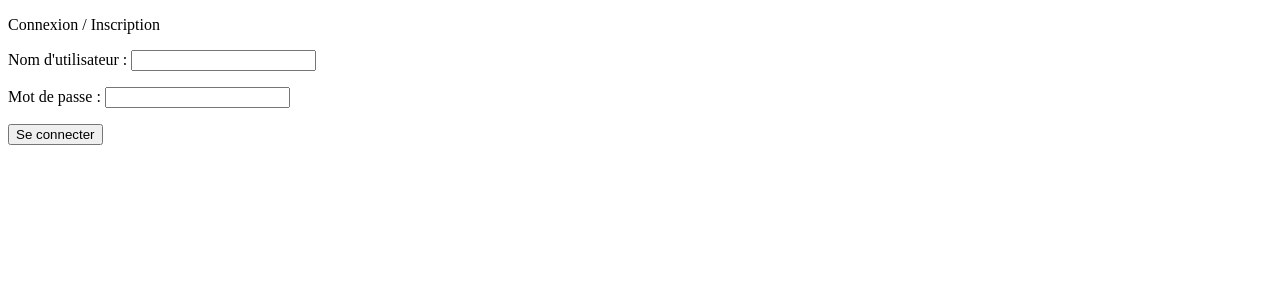
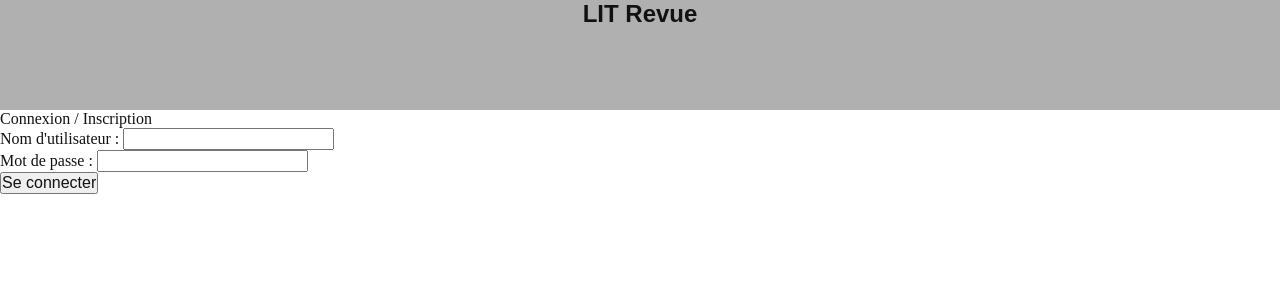
Before and after one commit to dim-gggl/LIT_Revue, a Django app: page / in a window 1280 px wide. Shown: the top 300 px of the page. Run offline with Django 5.2, Linux system fonts and the light colour scheme.

Commit message:
Ajustements sur la page de login

```diff
--- /dev/null
+++ b/authentication/static/authentication/style.css
@@ -0,0 +1,21 @@
+* {
+    margin: 0;
+    padding: 0;
+    font-size: 16px;
+    color: #111111;
+}
+
+.banner {
+    width: 100%;
+    text-align: center;
+    height: 110px;
+    background-color: rgb(176, 176, 176);
+}
+
+.banner h1 {
+    margin: auto 0;
+    text-align: center;
+    font-family: "Montserrat", sans-serif;
+    font-weight: bold;
+    font-size: 24px;
+}
--- a/authentication/views.py
+++ b/authentication/views.py
@@ -14,7 +14,7 @@ def login_page(request):
             )
             if user:
                 login(request, user)
-                message = f"Bonjour {username}, vous êtes bien connecté.e !"
+                message = f"Bonjour {user.username}, vous êtes bien connecté.e !"
             else:
                 message = "Identifiants invalides !"
     return render(
--- a/templates/base.html
+++ b/templates/base.html
@@ -1,12 +1,16 @@
+{% load static %}
 <!DOCTYPE html>
 <html lang='en'>
   <head>
     <meta charset='UTF-8'>
     <meta name='viewport' content='width=device-width initial-scale=1'>
-    <link type='text/stylesheet' src='style.css'>
+    <link rel="stylesheet" href="{% static 'authentication/style.css' %}">
     <title>{% block title %}{% endblock title %}</title>
   </head>
     <body>
+      <header class="banner">
+        <h1>LIT Revue</h1>
+      </header>
         {% block content %}{% endblock content %}
     </body>
 </html>
```
Also changed, not shown: db.sqlite3.
